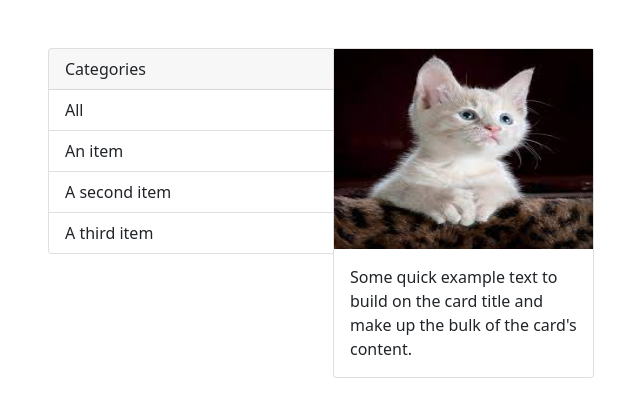
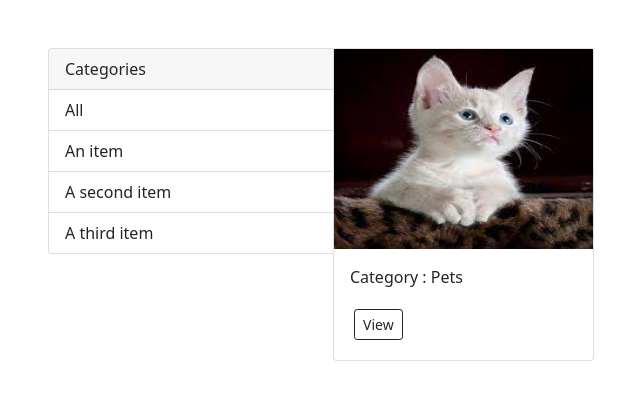
Before and after one commit to ehuntober/G-gallary, a Django app: page / in a window 1280 px wide. Shown: the top 417 px of the page, without its empty margins (34-674 px from the left). Run offline with Django 4.2, Linux system fonts and the light colour scheme.

Commit message:
gallery button added

```diff
--- a/photo/templates/photos/gallery.html
+++ b/photo/templates/photos/gallery.html
@@ -46,7 +46,8 @@
             <div class="card">
               <img src="{% static 'images/cat.jpeg' %}" class="image-thumbail" alt="...">
               <div class="card-body">
-                <p class="card-text">Some quick example text to build on the card title and make up the bulk of the card's content.</p>
+                <p> Category : Pets</p>
+                <a class ="btn btn-outline-dark btn-sm m-1 ">View</a>
               </div>
             </div>
           </div>
```
